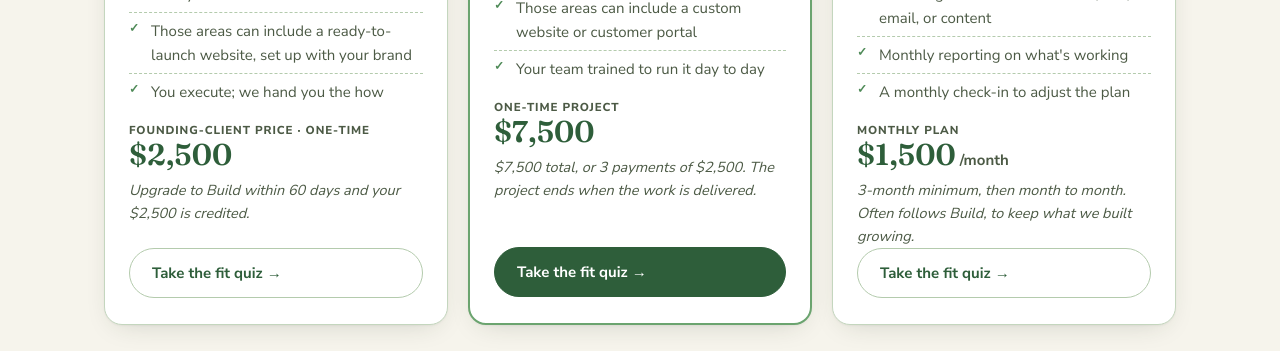
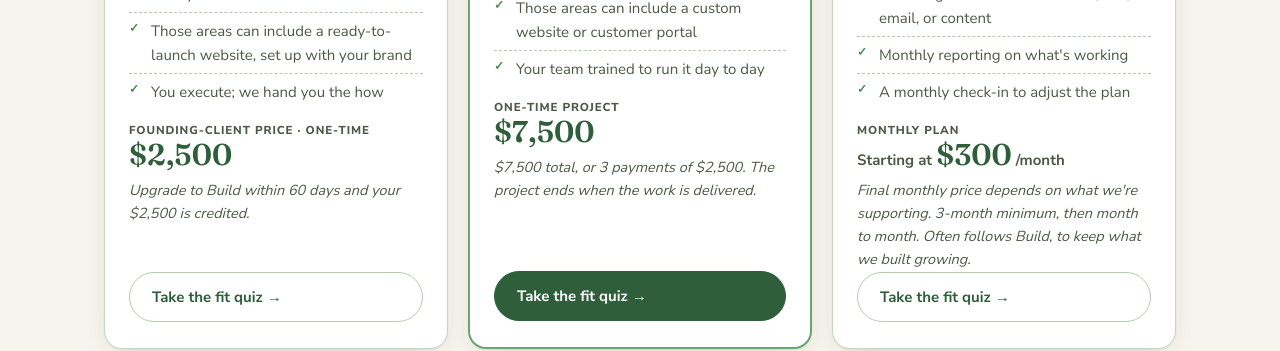
Before and after one commit to jackgardner99/GardnerSolutions, a React (Vite) app: page / in a window 1280 px wide. Shown: the part 7700-8051 px from the top of the page. Built offline with nearby package versions, Linux system fonts and the light colour scheme; no server answers.

Commit message:
update: grow package

```diff
--- a/src/components/home/Packages.jsx
+++ b/src/components/home/Packages.jsx
@@ -75,8 +75,8 @@ export default function Packages() {
               <li>Monthly reporting on what's working</li>
               <li>A monthly check-in to adjust the plan</li>
             </ul>
-            <div className="pkg-price"><span>Monthly plan</span>$1,500<em className="per"> /month</em></div>
-            <div className="pkg-pay">3-month minimum, then month to month. Often follows Build, to keep what we built growing.</div>
+            <div className="pkg-price"><span>Monthly plan</span><em className="per">Starting at </em>$300<em className="per"> /month</em></div>
+            <div className="pkg-pay">Final monthly price depends on what we're supporting. 3-month minimum, then month to month. Often follows Build, to keep what we built growing.</div>
             <SectionLink id="quiz" className="btn btn-ghost" style={ghost}>Take the fit quiz →</SectionLink>
           </div>
         </div>
--- a/src/seo.js
+++ b/src/seo.js
@@ -88,7 +88,7 @@ export function structuredData() {
           name: "Grow",
           priceSpecification: {
             "@type": "UnitPriceSpecification",
-            price: "1500",
+            minPrice: "300",
             priceCurrency: "USD",
             unitText: "MONTH",
           },
```
